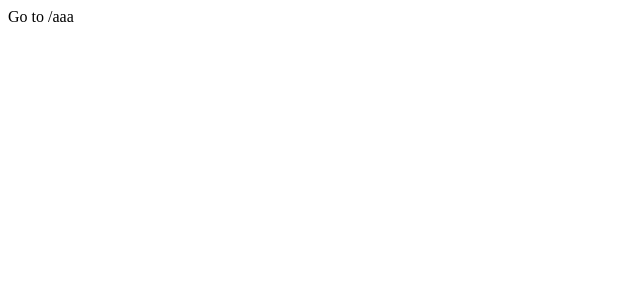
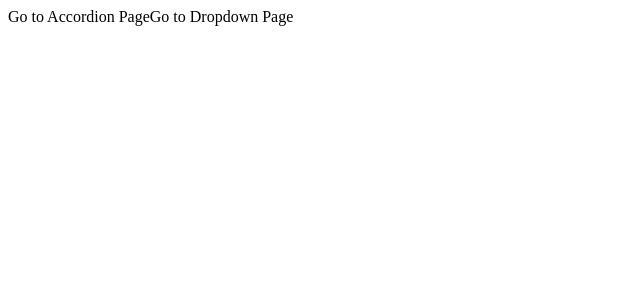
Before and after one commit to zzz-icy/comps, a React (Create React App) app: page / in a window 1280 px wide. Shown: the top 300 px of the page, without its empty margins (0-640 px from the left). Built offline with nearby package versions, Linux system fonts and the light colour scheme.

Commit message:
added Route component

```diff
--- a/src/App.tsx
+++ b/src/App.tsx
@@ -1,10 +1,26 @@
-import Link from "./components/Link.tsx"
+import Route from "./components/Route.tsx"
 import "./index.css"
 import React, { useEffect, useState } from "react"
+import AccordionPage from "./pages/AccordionPage.tsx"
+import DropdownPage from "./pages/DropdownPage.tsx"
+import Link from "./components/Link.tsx"
+
 function App() {
 	return (
 		<div style={{ display: "flex" }}>
-			<Link to={"/aaa"}>Go to /aaa</Link>
+			<div style={{ marginRight: 100 }}>
+				<Link to='/accordion'>Go to Accordion Page</Link>
+				<Link to='/dropdown'>Go to Dropdown Page</Link>
+			</div>
+
+			<div>
+				<Route path={"/accordion"}>
+					<AccordionPage />
+				</Route>
+				<Route path={"/dropdown"}>
+					<DropdownPage />
+				</Route>
+			</div>
 		</div>
 	)
 }
--- a/src/components/Link.tsx
+++ b/src/components/Link.tsx
@@ -1,5 +1,5 @@
-import NavigationContext from "../context/navigation.tsx"
 import React, { useContext } from "react"
+import NavigationContext from "../context/Navigation.tsx"
 function Link({ to, children }) {
 	const { navigateTo } = useContext(NavigationContext)
 	const handleClick = (e: React.MouseEvent<HTMLAnchorElement, MouseEvent>) => {
--- /dev/null
+++ b/src/components/Route.tsx
@@ -0,0 +1,11 @@
+import React, { useContext } from "react"
+import NavigationContext from "../context/Navigation.tsx"
+function Route({ path, children }) {
+	const { currentPath } = useContext(NavigationContext)
+
+	if (path === currentPath) {
+		return children
+	}
+	return null
+}
+export default Route
--- a/src/index.js
+++ b/src/index.js
@@ -1,7 +1,7 @@
 import React from "react"
 import ReactDOM from "react-dom/client"
 import App from "./App.tsx"
-import { NavigationProvider } from "./context/navigation.tsx"
+import { NavigationProvider } from "./context/Navigation.tsx"
 
 const el = document.getElementById("root")
 const root = ReactDOM.createRoot(el)
--- a/src/pages/AccordionPage.tsx
+++ b/src/pages/AccordionPage.tsx
@@ -1,5 +1,4 @@
-import Accordion from "../components/Accordion"
-import "./index.css"
+import Accordion from "../components/Accordion.tsx"
 import React, { useState } from "react"
 function AccordionPage() {
 	const items = [
--- a/src/pages/ButtonPage.tsx
+++ b/src/pages/ButtonPage.tsx
@@ -1,7 +1,5 @@
 import { GoBell, GoCloudDownload, GoDatabase } from "react-icons/go"
 import React from "react"
-
-import "./index.css"
 import Button from "../components/Button.tsx"
 function ButtonPage() {
 	return (
--- a/src/pages/DropdownPage.tsx
+++ b/src/pages/DropdownPage.tsx
@@ -1,5 +1,4 @@
 import Dropdown, { Option } from "../components/Dropdown.tsx"
-import "./index.css"
 import React, { useState } from "react"
 function DropdownPage() {
 	const options = [
```
